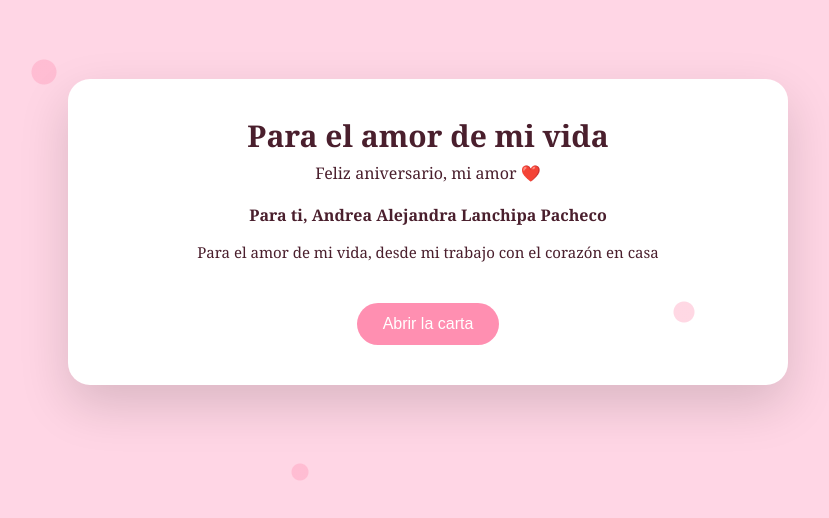
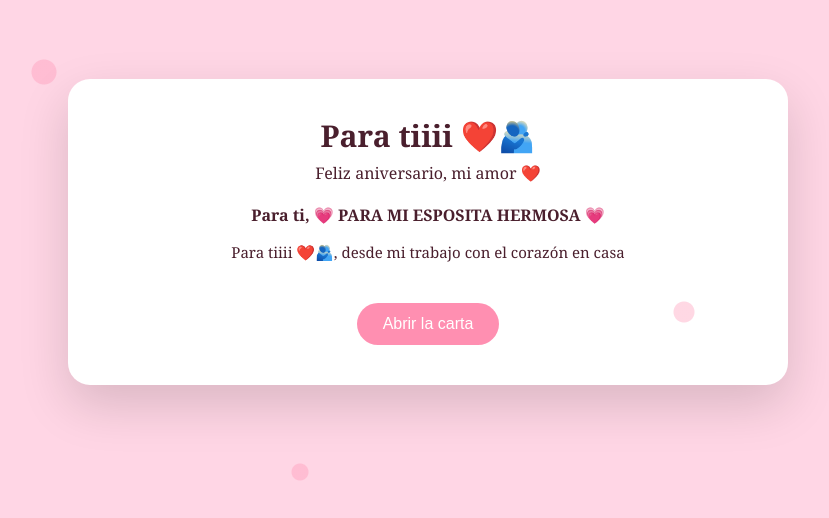
Before and after one commit to lexuriybell41726/carta-para-my-lovee, a plain HTML site: page index.html in a window 1280 px wide. Shown: the part 168-686 px from the top of the page, without its empty margins (212-1041 px from the left). Drawn offline with Linux system fonts and the light colour scheme.

Commit message:
Update title and content for anniversary message

```diff
--- a/index.html
+++ b/index.html
@@ -2,7 +2,7 @@
 <head>
 <meta charset="UTF-8">
 <meta name="viewport" content="width=device-width, initial-scale=1.0">
-<title>Para el amor de mi vida</title>
+<title>Para tiiii ❤️🫂</title>
 <style>
 :root{
   --rosa:#ffd6e5;
@@ -72,10 +72,10 @@ body{
   <div class="card">
     <!-- SOBRE -->
     <div id="envelope">
-      <h1>Para el amor de mi vida</h1>
+      <h1>Para tiiii ❤️🫂</h1>
       <div class="sub">Feliz aniversario, mi amor ❤️</div>
-      <p style="margin-top:20px;font-weight:600">Para ti, Andrea Alejandra Lanchipa Pacheco</p>
-      <p style="font-size:15px">Para el amor de mi vida, desde mi trabajo con el corazón en casa</p>
+      <p style="margin-top:20px;font-weight:600">Para ti, 💗 PARA MI ESPOSITA HERMOSA 💗</p>
+      <p style="font-size:15px">Para tiiii ❤️🫂, desde mi trabajo con el corazón en casa</p>
       <button class="min-btn" onclick="openLetter()">Abrir la carta</button>
     </div><!-- CARTA -->
 <div id="paper">
```
